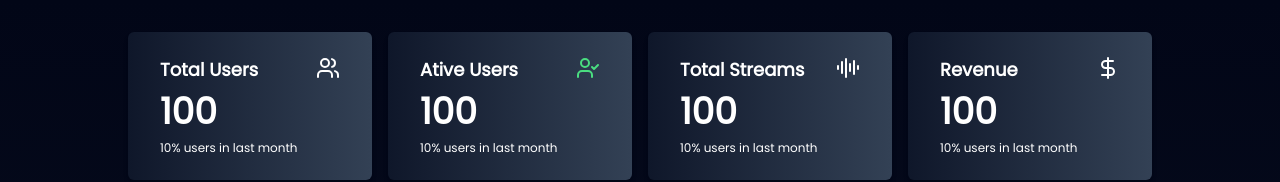
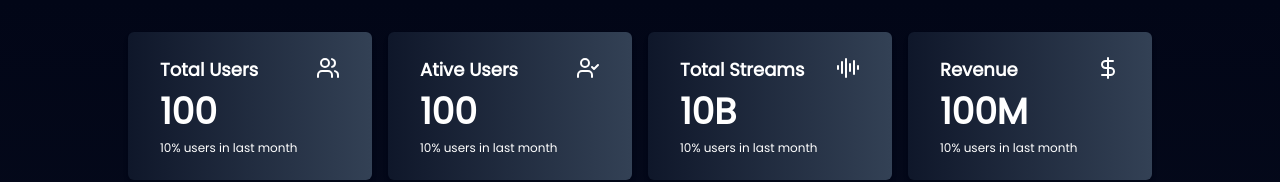
Before and after one commit to user-64bit/streamify, a Next.js app: page / in a window 1280 px wide. Shown: the top 182 px of the page. Built offline with nearby package versions, Linux system fonts and the light colour scheme.

Commit message:
organize dummy data

```diff
--- a/app/page.tsx
+++ b/app/page.tsx
@@ -3,40 +3,22 @@ import { TopSongsChart } from "@/components/charts/top-streamed-songs-chard";
 import UserGrowthChart from "@/components/charts/user-growth-chart";
 import MetricsCard from "@/components/key-metric/metric-card";
 import RecentStream from "@/components/recent-stream";
-import { AudioLines, DollarSign, UserCheck, Users } from "lucide-react";
+import { metricsCardData } from "@/utils/config";
 
 export default function Home() {
   return (
     <div className="lg:mx-32 mx-2 py-8">
       <div className="flex flex-col lg:flex-row justify-around gap-4">
-        <MetricsCard
-          title="Total Users"
-          value="100"
-          description="10% users in last month"
-          className="rounded-3xl"
-          icon={<Users className="text-white" />}
-        />
-        <MetricsCard
-          title="Ative Users"
-          value="100"
-          description="10% users in last month"
-          className="rounded-3xl"
-          icon={<UserCheck className="text-green-400" />}
-        />
-        <MetricsCard
-          title="Total Streams"
-          value="100"
-          description="10% users in last month"
-          className="rounded-3xl"
-          icon={<AudioLines />}
-        />
-        <MetricsCard
-          title="Revenue"
-          value="100"
-          description="10% users in last month"
-          className="rounded-3xl"
-          icon={<DollarSign />}
-        />
+        {metricsCardData.map((metric, i) => (
+          <MetricsCard
+            key={i}
+            title={metric.title}
+            value={metric.value}
+            description={metric.description}
+            icon={metric.icon}
+            className="rounded-3xl"
+          />
+        ))}
       </div>
       <MetricsCard
         title="Top Artist"
--- a/components/charts/revenue-distribution-chart.tsx
+++ b/components/charts/revenue-distribution-chart.tsx
@@ -9,12 +9,7 @@ import {
   Tooltip,
 } from "recharts";
 import Card from "../reusable/card";
-
-const data = [
-  { name: "Subscriptions", value: 65 },
-  { name: "Advertisements", value: 25 },
-  { name: "Other", value: 10 },
-];
+import { RevenueDistributionChartData } from "@/utils/config";
 
 const COLORS = ["#0088FE", "#00C49F", "#FFBB28"];
 
@@ -27,14 +22,14 @@ export function RevenueDistributionChart() {
       <ResponsiveContainer width="100%" height="100%">
         <PieChart>
           <Pie
-            data={data}
+            data={RevenueDistributionChartData}
             cx="50%"
             cy="50%"
             innerRadius={70}
             outerRadius={130}
             dataKey="value"
           >
-            {data.map((entry, index) => (
+            {RevenueDistributionChartData.map((entry, index) => (
               <Cell
                 key={`cell-${index}`}
                 fill={COLORS[index % COLORS.length]}
--- a/components/charts/top-streamed-songs-chard.tsx
+++ b/components/charts/top-streamed-songs-chard.tsx
@@ -10,29 +10,7 @@ import {
   YAxis,
 } from "recharts";
 import Card from "../reusable/card";
-
-const data = [
-  {
-    name: "Midnight Rain",
-    streams: 1200000,
-  },
-  {
-    name: "As It Was",
-    streams: 982000,
-  },
-  {
-    name: "Anti-Hero",
-    streams: 875000,
-  },
-  {
-    name: "Unholy",
-    streams: 754000,
-  },
-  {
-    name: "Rich Flex",
-    streams: 698000,
-  },
-];
+import { TopSongsChartData } from "@/utils/config";
 
 export function TopSongsChart() {
   return (
@@ -41,7 +19,7 @@ export function TopSongsChart() {
         Top 5 Streamed Songs
       </h1>
       <ResponsiveContainer width="100%" height="100%">
-        <BarChart data={data}>
+        <BarChart data={TopSongsChartData}>
           <XAxis
             dataKey="name"
             stroke="#888888"
--- a/components/charts/user-growth-chart.tsx
+++ b/components/charts/user-growth-chart.tsx
@@ -7,24 +7,10 @@ import {
   ResponsiveContainer,
   Tooltip,
   XAxis,
-  YAxis
+  YAxis,
 } from "recharts";
 import Card from "../reusable/card";
-
-const data = [
-  { month: "Jan", totalUsers: 1000000, activeUsers: 750000 },
-  { month: "Feb", totalUsers: 1100000, activeUsers: 800000 },
-  { month: "Mar", totalUsers: 1200000, activeUsers: 850000 },
-  { month: "Apr", totalUsers: 1300000, activeUsers: 900000 },
-  { month: "May", totalUsers: 1400000, activeUsers: 950000 },
-  { month: "Jun", totalUsers: 1500000, activeUsers: 1000000 },
-  { month: "Jul", totalUsers: 1600000, activeUsers: 1100000 },
-  { month: "Aug", totalUsers: 1700000, activeUsers: 1200000 },
-  { month: "Sep", totalUsers: 1800000, activeUsers: 1300000 },
-  { month: "Oct", totalUsers: 1900000, activeUsers: 1400000 },
-  { month: "Nov", totalUsers: 2000000, activeUsers: 1500000 },
-  { month: "Dec", totalUsers: 2100000, activeUsers: 1600000 },
-];
+import { UserGrowthChartData } from "@/utils/config";
 
 export default function UserGrowthChart() {
   return (
@@ -33,7 +19,7 @@ export default function UserGrowthChart() {
         User Growth Chart
       </h1>
       <ResponsiveContainer width="100%" height="100%">
-        <LineChart data={data}>
+        <LineChart data={UserGrowthChartData}>
           <XAxis
             dataKey="month"
             stroke="#888888"
--- a/components/recent-stream.tsx
+++ b/components/recent-stream.tsx
@@ -1,21 +1,14 @@
+import { recentStreamData } from "@/utils/config";
 import Card from "./reusable/card";
 import DataTable from "./reusable/data-table";
 
-const dummyData = [
-  ["Song Name", "Artist", "Date Streamed", "Stream Count", "User ID"],
-  ["Bad Guy", "Billie Eilish", "2023-01-01", "100", "@Billie"],
-  ["SkyFall", "Adele", "2023-01-02", "200", "@Adele"],
-  ["Perfect", "Ed Sheeran", "2023-01-03", "300", "@Ed"],
-  ["Lover", "Taylor Swift", "2023-01-04", "400", "@Taylor"],
-  ["Brown Rang", "Yo Yo Honey Singh", "2023-01-05", "500", "@YoYo"],
-];
 export default function RecentStream() {
   return (
     <Card className="mt-14">
       <h1 className="text-lg font-bold text-white mb-4 text-center">
         Recent Streams
       </h1>
-      <DataTable data={dummyData} />
+      <DataTable data={recentStreamData} />
     </Card>
   );
 }
--- /dev/null
+++ b/utils/config.tsx
@@ -0,0 +1,81 @@
+import { AudioLines, DollarSign, UserCheck, Users } from "lucide-react";
+
+export const metricsCardData = [
+  {
+    title: "Total Users",
+    value: "100",
+    description: "10% users in last month",
+    icon: <Users />,
+  },
+  {
+    title: "Ative Users",
+    value: "100",
+    description: "10% users in last month",
+    icon: <UserCheck className="text-green-400" />,
+  },
+  {
+    title: "Total Streams",
+    value: "10B",
+    description: "10% users in last month",
+    icon: <AudioLines />,
+  },
+  {
+    title: "Revenue",
+    value: "100M",
+    description: "10% users in last month",
+    icon: <DollarSign />,
+  },
+];
+
+export const recentStreamData = [
+  ["Song Name", "Artist", "Date Streamed", "Stream Count", "User ID"],
+  ["Bad Guy", "Billie Eilish", "2023-01-01", "100", "@Billie"],
+  ["SkyFall", "Adele", "2023-01-02", "200", "@Adele"],
+  ["Perfect", "Ed Sheeran", "2023-01-03", "300", "@Ed"],
+  ["Lover", "Taylor Swift", "2023-01-04", "400", "@Taylor"],
+  ["Brown Rang", "Yo Yo Honey Singh", "2023-01-05", "500", "@YoYo"],
+];
+
+export const TopSongsChartData = [
+  {
+    name: "Midnight Rain",
+    streams: 1200000,
+  },
+  {
+    name: "As It Was",
+    streams: 982000,
+  },
+  {
+    name: "Anti-Hero",
+    streams: 875000,
+  },
+  {
+    name: "Unholy",
+    streams: 754000,
+  },
+  {
+    name: "Rich Flex",
+    streams: 698000,
+  },
+];
+
+export const UserGrowthChartData = [
+  { month: "Jan", totalUsers: 1000000, activeUsers: 750000 },
+  { month: "Feb", totalUsers: 1100000, activeUsers: 800000 },
+  { month: "Mar", totalUsers: 1200000, activeUsers: 850000 },
+  { month: "Apr", totalUsers: 1300000, activeUsers: 900000 },
+  { month: "May", totalUsers: 1400000, activeUsers: 950000 },
+  { month: "Jun", totalUsers: 1500000, activeUsers: 1000000 },
+  { month: "Jul", totalUsers: 1600000, activeUsers: 1100000 },
+  { month: "Aug", totalUsers: 1700000, activeUsers: 1200000 },
+  { month: "Sep", totalUsers: 1800000, activeUsers: 1300000 },
+  { month: "Oct", totalUsers: 1900000, activeUsers: 1400000 },
+  { month: "Nov", totalUsers: 2000000, activeUsers: 1500000 },
+  { month: "Dec", totalUsers: 2100000, activeUsers: 1600000 },
+];
+
+export const RevenueDistributionChartData = [
+  { name: "Subscriptions", value: 65 },
+  { name: "Advertisements", value: 25 },
+  { name: "Other", value: 10 },
+];
```
